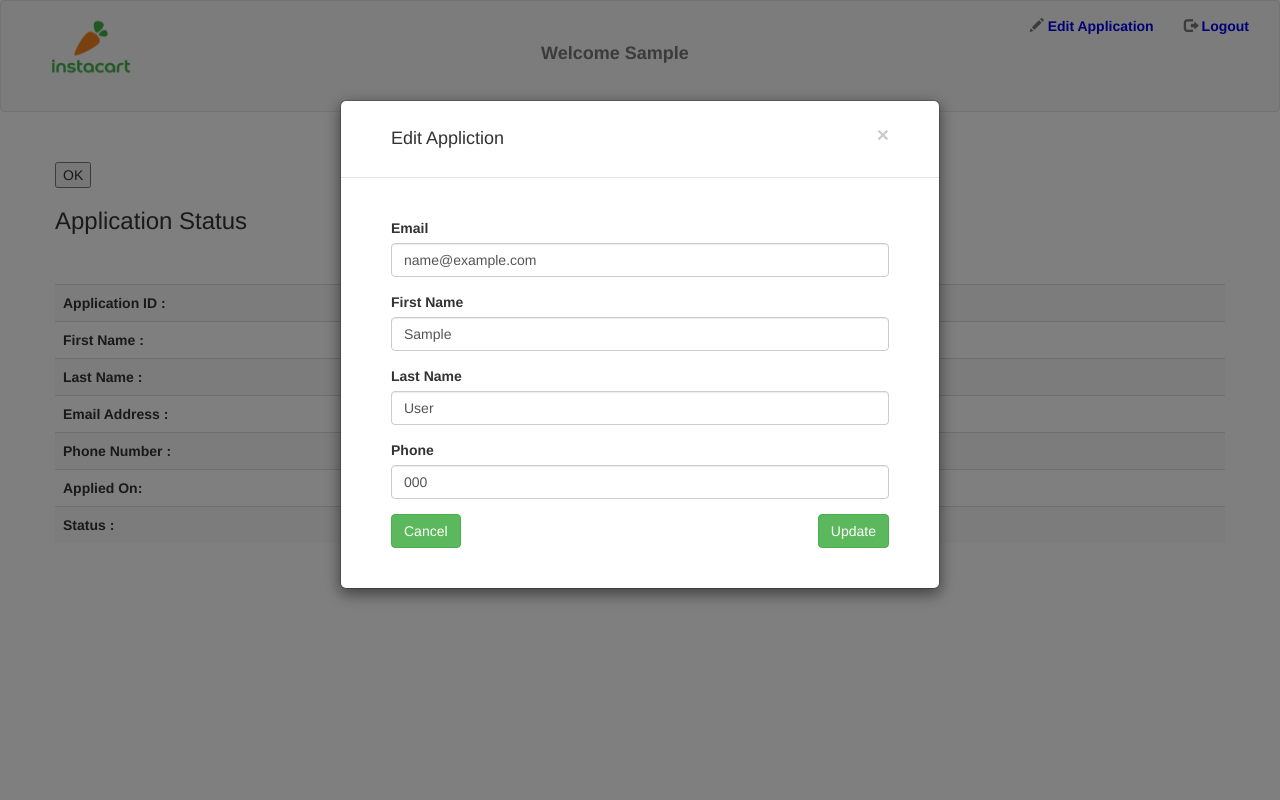
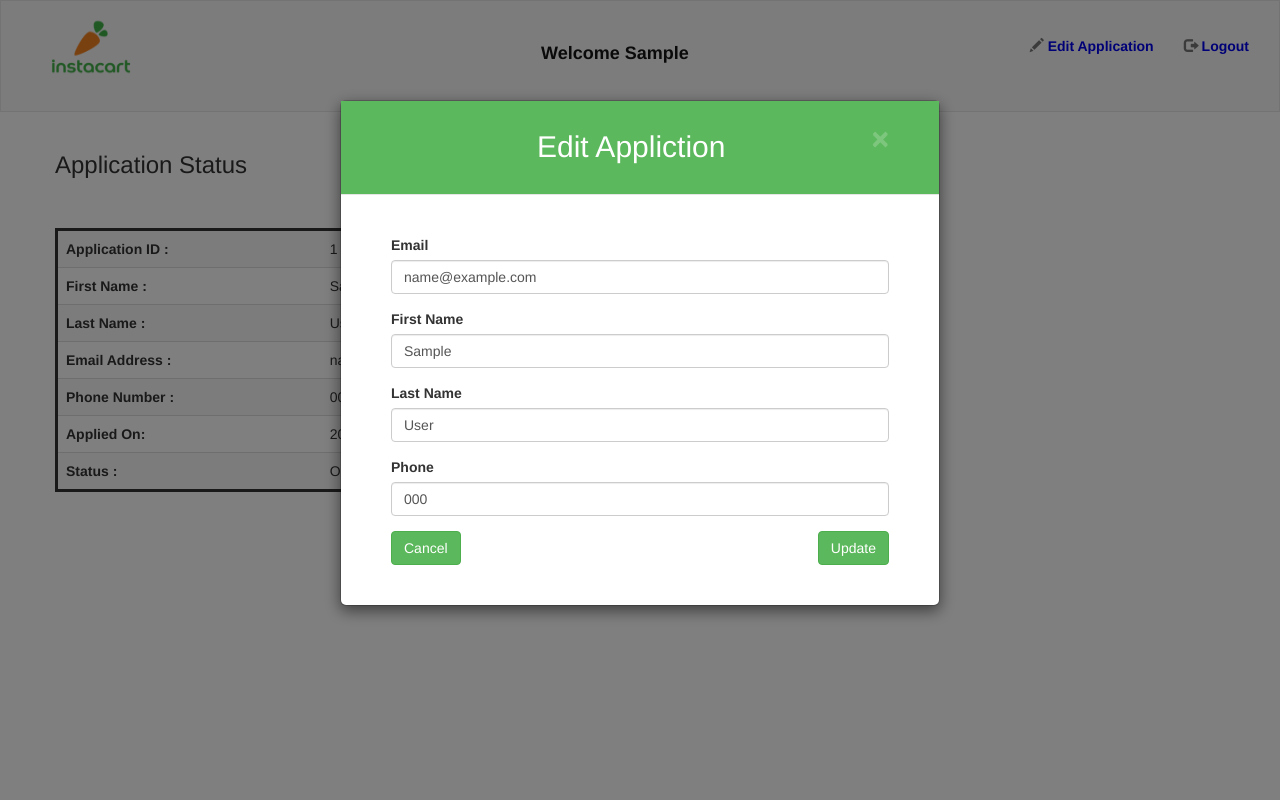
Before and after one commit to mansi135/Instacart_Shopper_Challenge, a Flask app: template templates/application.html in a window 1280 px wide, after a click on "Edit Application". Run offline with Flask 2, Linux system fonts and the light colour scheme; the template is opened without the code that fills it: most values are stand-ins (such as "Sample title", 1, 10 or a date in 2020); some libraries are stand-ins or nearby versions.

Commit message:
application-edit

```diff
--- /dev/null
+++ b/static/css/application.css
@@ -0,0 +1,39 @@
+.modal-header, h4, .close {
+      background-color: #5cb85c;
+      color:white !important;
+      text-align: center;
+      font-size: 30px;
+    }
+
+.modal-footer {
+  background-color: #f9f9f9;
+}
+
+.nav, .navbar, .navbar-default {
+  color: white;
+  border-radius: 0px;
+}
+
+.navbar-default .navbar-brand {
+  color: #151515;
+  margin-top: 6px;
+}
+
+@media (min-width: 768px) {
+  .navbar-nav > li > a{
+    line-height: 60px;
+  }
+}
+
+.table {
+  width: 50%;
+}
+table {
+  border: solid;
+}
+
+.updated {
+  background-color: #90EE90;
+  width: 100%;
+  height: 80px;
+}
```
Also changed, not shown: templates/application.html (+40 -0 lines).
